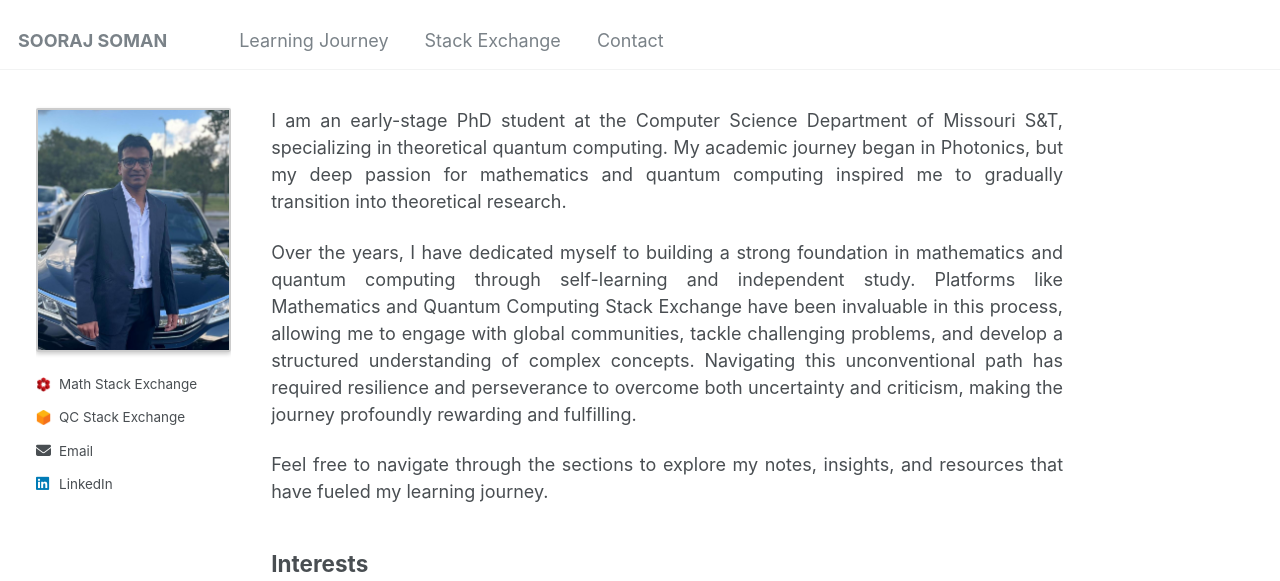
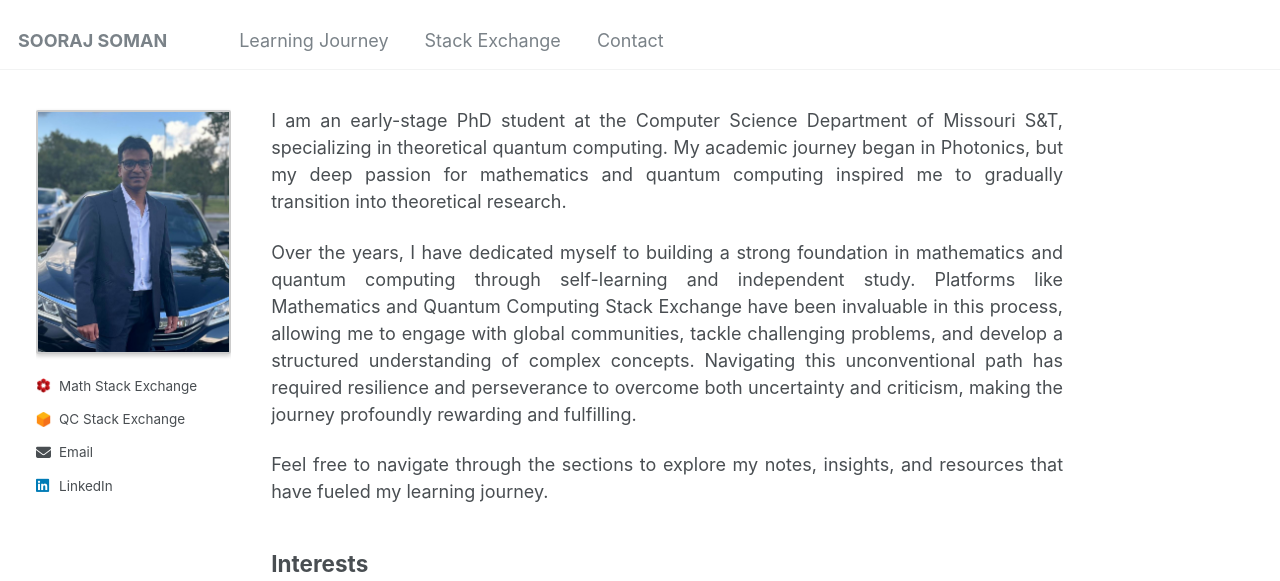
Before and after one commit to soorajss1729/soorajss1729.github.io, a Jekyll site: the page built from _pages/about.md, in a window 1280 px wide. Shown: the top 581 px of the page. Built offline with Jekyll 4.4.1, drawn with Linux system fonts in a browser that asks for light colours.

Commit message:
Update _sidebar.scss

```diff
--- a/_sass/_sidebar.scss
+++ b/_sass/_sidebar.scss
@@ -76,7 +76,7 @@
    Author profile and links
    ========================================================================== */
 .sidebar {
-  padding-top: 2em;
+  padding-top: 2.1em;
   margin-top:2em;
   margin-left: 2em;
   padding-left: 0;
```
